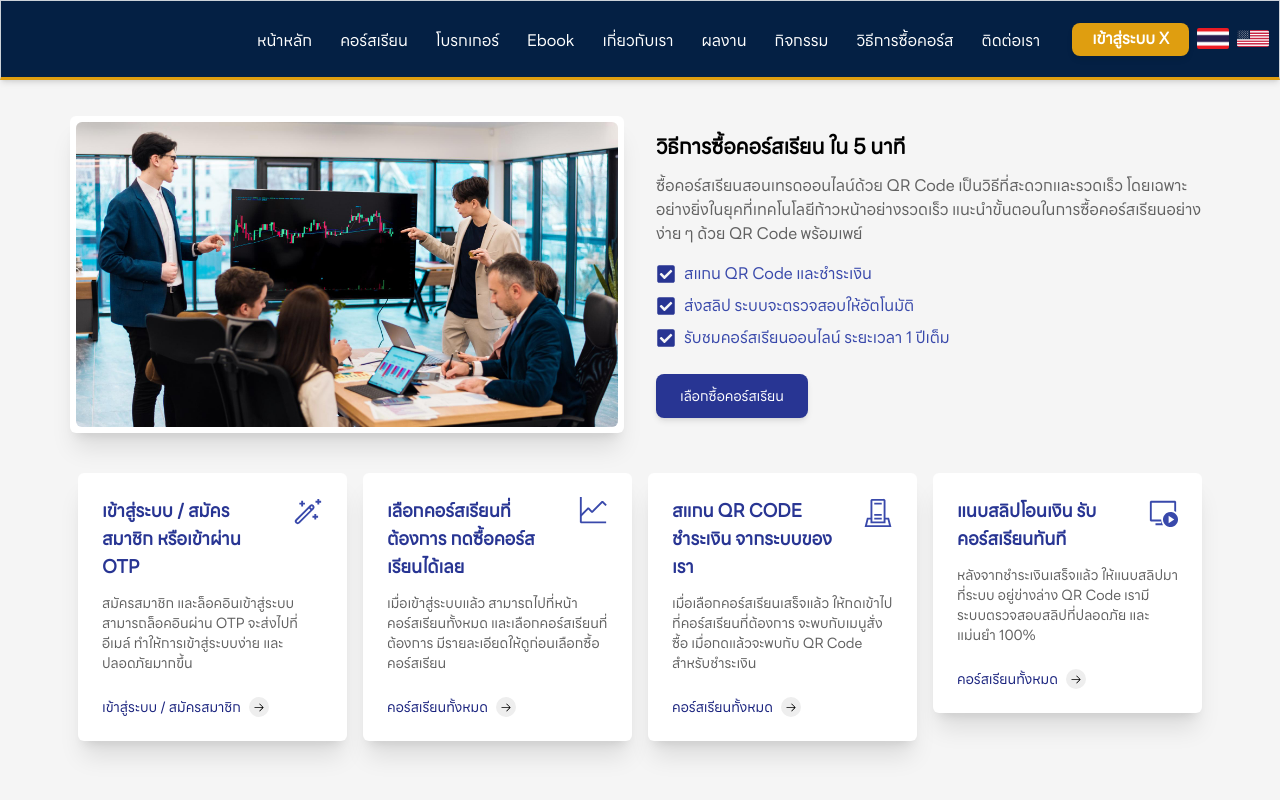
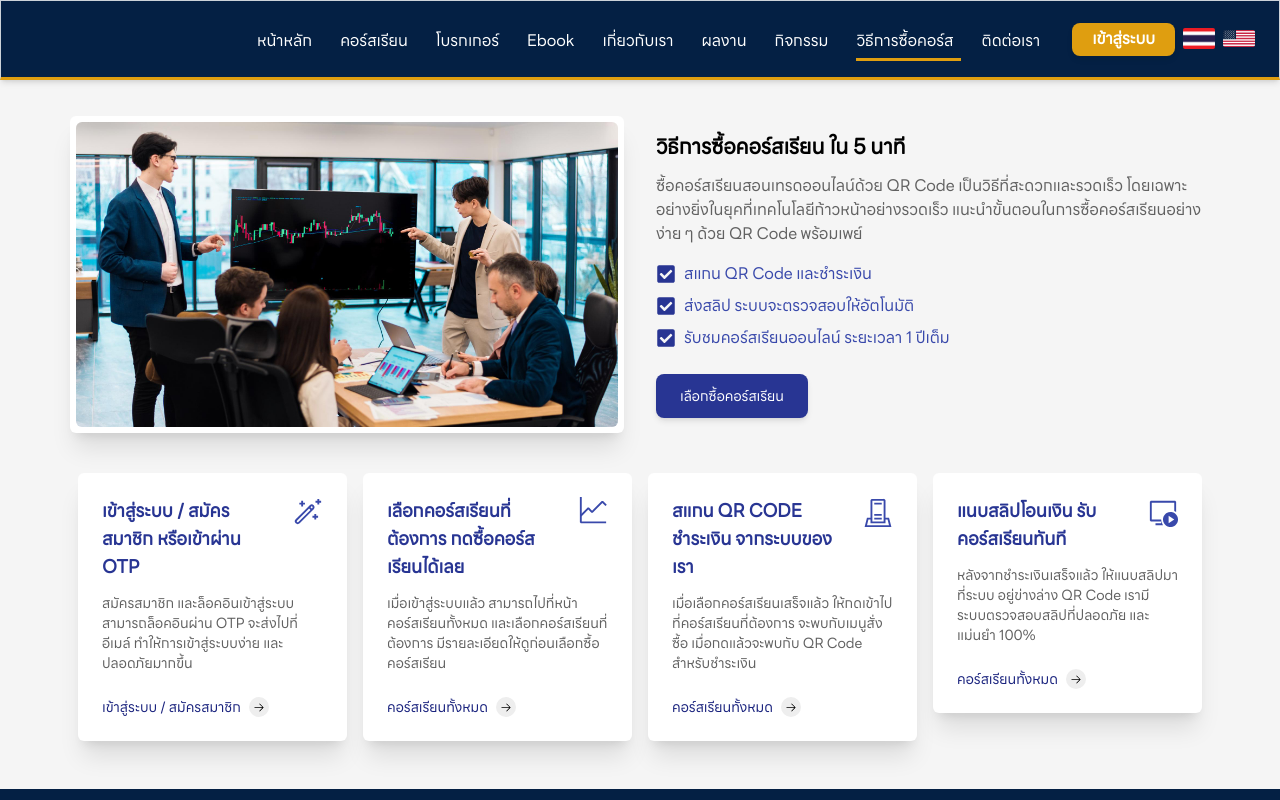
Before and after one commit to devsriwararak/demo-courses-online-dev, a Next.js app: page /en/home/bycourse in a window 1280 px wide. Shown: the top 800 px of the page. Built offline with nearby package versions, Linux system fonts and the light colour scheme.

Commit message:
25-11-2567-v-1

```diff
--- a/app/[locale]/home/about/page.tsx
+++ b/app/[locale]/home/about/page.tsx
@@ -11,11 +11,12 @@ import { VscVmActive } from "react-icons/vsc";
 import { MdAppShortcut } from "react-icons/md";
 
 
-
-
 import Link from "next/link";
+import { useLocale } from "next-intl";
 
 export default function Page() {
+  const locale = useLocale()
+
   return (
     <div className="">
       {/* Location 1 */}
@@ -83,7 +84,9 @@ export default function Page() {
           </div>
 
           <div className=" flex flex-col lg:flex-row gap-6 items-start lg:items-center mt-4">
+            <Link href={`/${locale}/home/course`} >
             <Button className="text-sm bg-indigo-900">คอร์สเรียนทั้งหมด</Button>
+            </Link>
             <div className="flex flex-row gap-3">
               <Link href="xxx">
                 <FaFacebookSquare
@@ -144,7 +147,7 @@ export default function Page() {
                     เพื่อให้เข้าใจพื้นฐานก่อนเริ่มต้นเทรด
                   </p>
                   <div className="mt-4 text-indigo-800 font-semibold">
-                    <Link href="/home/activity">กิจกรรมล่าสุด</Link>
+                    <Link href={`/${locale}/home/activity`}>กิจกรรมล่าสุด</Link>
                   </div>
                 </section>
               </div>
@@ -170,7 +173,7 @@ export default function Page() {
                     และการวางแผนการลงทุนอย่างมีระบบเพื่อเพิ่มโอกาสในการทำกำไร
                   </p>
                   <div className="mt-4 text-indigo-800 font-semibold">
-                    <Link href="/home/activity">กิจกรรมล่าสุด</Link>
+                    <Link href={`/${locale}/home/activity`}>กิจกรรมล่าสุด</Link>
                   </div>
                 </section>
               </div>
@@ -191,7 +194,7 @@ export default function Page() {
                     ที่ช่วยในการตัดสินใจลงทุน
                   </p>
                   <div className="mt-4 text-indigo-800 font-semibold">
-                    <Link href="/home/activity">กิจกรรมล่าสุด</Link>
+                    <Link href={`/${locale}/home/activity`}>กิจกรรมล่าสุด</Link>
                   </div>
                 </section>
               </div>
--- a/app/[locale]/home/broker/page.tsx
+++ b/app/[locale]/home/broker/page.tsx
@@ -1,11 +1,13 @@
 "use client";
 import { Button } from "@material-tailwind/react";
+import { useLocale } from "next-intl";
 import Image from "next/image";
 import Link from "next/link";
 import { FaCheckSquare, FaChevronRight } from "react-icons/fa";
 import { FaApple, FaGooglePlay, FaCheck } from "react-icons/fa";
 
 export default function Page() {
+  const locale = useLocale()
   return (
     <div className="">
       <div className="flex flex-col lg:flex-row gap-3 items-end mx-auto container px-6 md:px-20 py-14 lg:py-20">
@@ -139,7 +141,7 @@ export default function Page() {
                 </li>
               </ul>
               <div className="mt-4 flex flex-row gap-2 justify-end items-center">
-                <Link href="/home/course" className="text-gray-900 font-semibold text-sm">
+                <Link href={`/${locale}/home/course`} className="text-gray-900 font-semibold text-sm">
                   คอร์สเรียนทั้งหมด
                 </Link>
                 <FaChevronRight
--- a/app/[locale]/home/bycourse/page.tsx
+++ b/app/[locale]/home/bycourse/page.tsx
@@ -1,5 +1,6 @@
 "use client";
 import { Button } from "@material-tailwind/react";
+import { useLocale } from "next-intl";
 import Image from "next/image";
 import Link from "next/link";
 import { FaCheckSquare } from "react-icons/fa";
@@ -7,6 +8,7 @@ import { VscArrowRight, VscGraphLine, VscServerEnvironment, VscVmRunning, VscWan
 
 export default function Page() {
   const image_1 = "/bycourse_1.webp";
+  const locale = useLocale()
 
   const data = [
     {
@@ -23,7 +25,7 @@ export default function Page() {
       icon: <VscGraphLine size={30} className="text-indigo-600" />,
       dec: "เมื่อเข้าสู่ระบบแล้ว สามารถไปที่หน้าคอร์สเรียนทั้งหมด และเลือกคอร์สเรียนที่ต้องการ มีรายละเอียดให้ดูก่อนเลือกซื้อคอร์สเรียน",
       button: "คอร์สเรียนทั้งหมด",
-      link:"/home/course"
+      link:`/${locale}/home/course`
     },
     {
       id: 2,
@@ -31,7 +33,7 @@ export default function Page() {
       icon: <VscServerEnvironment size={30} className="text-indigo-600" />,
       dec: "เมื่อเลือกคอร์สเรียนเสร็จแล้ว ให้กดเข้าไปที่คอร์สเรียนที่ต้องการ จะพบกับเมนูสั่งซื้อ เมื่อกดแล้วจะพบกับ QR Code สำหรับชำระเงิน",
       button: "คอร์สเรียนทั้งหมด",
-      link:"/home/course"
+      link:`/${locale}/home/course`
     },
     {
       id: 3,
@@ -39,7 +41,7 @@ export default function Page() {
       icon: <VscVmRunning size={30} className="text-indigo-600" />,
       dec: "หลังจากชำระเงินเสร็จแล้ว ให้แนบสลิปมาที่ระบบ อยู่ข่างล่าง QR Code เรามีระบบตรวจสอบสลิปที่ปลอดภัย และแม่นยำ 100% ",
       button: "คอร์สเรียนทั้งหมด",
-      link:"/home/course"
+      link:`/${locale}/home/course`
     },
   ];
   return (
@@ -78,7 +80,7 @@ export default function Page() {
             </li>
           </ul>
           <Button size="md" className="mt-6 bg-indigo-800 text-sm">
-            <Link href="/home/course">เลือกซื้อคอร์สเรียน </Link>
+            <Link href={`/${locale}/home/course`}>เลือกซื้อคอร์สเรียน </Link>
           </Button>
         </section>
       </div>
--- a/app/[locale]/home/ebook/page.tsx
+++ b/app/[locale]/home/ebook/page.tsx
@@ -28,6 +28,7 @@ export default function Page() {
   const [searchQuery, setSearchQuery] = useState("");
   const [page, setPage] = useState(1);
   const router = useRouter();
+
 
   const fetchData = async () => {
     try {
@@ -89,7 +90,7 @@ export default function Page() {
         <div className="flex flex-wrap ">
           {data?.map((item: any, index: any) => (
             <div className="w-full lg:w-1/5 p-2 " key={item.id} >
-              <Link href={item.link} >
+              <Link href={item.link} target="_bank" >
                 <Card
                   key={index}
                   className=" rounded-md w-full mt-2 flex flex-col justify-between  cursor-pointer shadow-xl transition-transform transform hover:scale-105 hover:shadow-2xl hover:translate-y-2"
--- a/app/[locale]/home/layout.tsx
+++ b/app/[locale]/home/layout.tsx
@@ -16,7 +16,7 @@ export default function Layout({ children, params }: { children: React.ReactNode
       <div className="flex-grow -mt-1">
       {children}
       </div>
-      {/* <Part8 /> */}
+      <Part8 />
     </div>
   );
 }
--- a/app/components/home/header.tsx
+++ b/app/components/home/header.tsx
@@ -12,6 +12,7 @@ import { IoMenu } from "react-icons/io5";
 import { useRouter, usePathname, useSearchParams } from "next/navigation";
 import Image from "next/image";
 import Link from "next/link";
+
 
 const navItems = [
   { href: "/home", label: "หน้าหลัก" },
@@ -88,8 +89,7 @@ export function HeaderHome({ locale }: { locale: string }) {
   const router = useRouter();
   const currentPath = usePathname();
   const searchParams = useSearchParams();
-  const lang_1 = "../../../public/th.png";
-  const lang_2 = "../../../public/en.png";
+// const locale22 = useLocale()
 
   // const changeLanguage = (lang: string) => {
   //   const params = searchParams ? `?${searchParams.toString()}` : "";
@@ -125,7 +125,7 @@ export function HeaderHome({ locale }: { locale: string }) {
         {navItems.map((item) => (
           <NavItem
             key={item.href}
-            href={item.href}
+            href={`/${locale}${item.href}`}
             label={item.label}
             currentPath={currentPath}
             onClick={handleNavigation}
@@ -137,7 +137,7 @@ export function HeaderHome({ locale }: { locale: string }) {
   );
 
 
-
+  {}
   const changeLanguage = (locale: string) => {
     const normalizationPath = currentPath.replace(/^\/(th|en)/,"")
     router.push(`/${locale}/${normalizationPath}`);
@@ -163,7 +163,7 @@ export function HeaderHome({ locale }: { locale: string }) {
         )} */}
 
         <div className="flex flex-row  items-center justify-between gap-4 ">
-          <div className=" w-full    ">
+          <div className=" w-full     ">
             <Link href="/home">
               <Image
                 src={"/logo_3.png"}
@@ -174,13 +174,13 @@ export function HeaderHome({ locale }: { locale: string }) {
               />
             </Link>
           </div>
-          <div className="w-full  ">
+          <div className="w-full   ">
             <div className="flex items-center xl:gap-2 whitespace-nowrap">
               <div className="mr-4 hidden   lg:block">{navList}</div>
               <div className="flex rounded-lg gap-2">
                 <div className="w-full">
                   <HeaderButton href="/login" variant="gradient">
-                    เข้าสู่ระบบ x
+                    เข้าสู่ระบบ
                   </HeaderButton>
                 </div>
 
--- a/app/components/home/home.tsx
+++ b/app/components/home/home.tsx
@@ -17,7 +17,6 @@ const HomePage: React.FC = () => {
       <Part5 />
       <Part6 />
       <Part7 /> */}
-      <Part8 />
     </div>
   );
 };
--- a/app/components/home/mainactivity.tsx
+++ b/app/components/home/mainactivity.tsx
@@ -1,5 +1,6 @@
 "use client";
 import axios from "axios";
+import { useLocale } from "next-intl";
 import Image from "next/image";
 import Link from "next/link";
 import React, { useState, useEffect } from "react";
@@ -18,6 +19,7 @@ const ActivityPage = () => {
   const [data, setData] = useState<any>(null);
   const [page, setPage] = useState(1);
   const [totalPages, setTotalPages] = useState(1);
+  const locale = useLocale()
 
   const fetchData = async () => {
     const requestData = {
@@ -97,7 +99,7 @@ const ActivityPage = () => {
               key={index}
               className="bg-white pb-3 shadow-md rounded-md flex flex-col justify-between"
             >
-              <Link href={`/home/activity/${activity?.id}`}>
+              <Link href={`/${locale}/home/activity/${activity?.id}`}>
                 <Image
                   src={`${process.env.NEXT_PUBLIC_IMAGE_API}/images/${activity?.image_title}`}
                   alt={activity?.image_title}
--- a/app/components/home/maincourse.tsx
+++ b/app/components/home/maincourse.tsx
@@ -1,6 +1,7 @@
 "use client";
 import { Input, Option, Radio, Select } from "@material-tailwind/react";
 import axios from "axios";
+import { useLocale } from "next-intl";
 import Image from "next/image";
 import Link from "next/link";
 import React, { useState, useEffect } from "react";
@@ -29,6 +30,7 @@ const CoursesPage: React.FC = () => {
   const [search, setSearch] = useState<string>("");
   const [selectType, setSelectType] = useState<any>("");
   const [selectTypeName, setSelectTypeName] = useState<any>("");
+  const locale = useLocale()
 
   // ฟังก์ชันดึงข้อมูลจาก API โดยรับชนิดข้อมูลที่ชัดเจน
   const fetchData = async (): Promise<{ data: Course[] } | undefined> => {
@@ -212,7 +214,7 @@ const CoursesPage: React.FC = () => {
               key={course.id}
               className="bg-white border border-gray-100 pb-3 shadow-sm rounded-md flex flex-col justify-between"
             >
-              <Link href={`/home/course/${course.id}`}>
+              <Link href={`/${locale}/home/course/${course.id}`}>
                 <Image
                   src={`${process.env.NEXT_PUBLIC_IMAGE_API}/images/${course.image}`}
                   alt={course.title}
--- a/app/components/home/newssidebar.tsx
+++ b/app/components/home/newssidebar.tsx
@@ -5,6 +5,7 @@ import parse from "html-react-parser";
 import React, { useEffect, useState } from "react";
 import Link from "next/link";
 import { truncateText } from "@/app/libs/TruncateText";
+import { useLocale } from "next-intl";
 
 // กำหนดโครงสร้างของข้อมูลข่าว
 interface NewsItem {
@@ -24,6 +25,7 @@ interface NewsSidebarProps {
 
 const NewsSidebar: React.FC<NewsSidebarProps> = ({ id, name, title }) => {
   const [newsData, setNewsData] = useState<NewsItem[]>([]);
+  const locale = useLocale()
 
   // ฟังก์ชันดึงข้อมูลข่าวจาก API
   const fetchNews = async () => {
@@ -77,7 +79,7 @@ const NewsSidebar: React.FC<NewsSidebarProps> = ({ id, name, title }) => {
 
       <ul className=" mt-2">
         {newsData.map((newsItem, index) => (
-          <Link href={`/home/${getLink(name)}/${newsItem.id}`} key={index}>
+          <Link href={`/${locale}/home/${getLink(name)}/${newsItem.id}`} key={index}>
             <li className="flex flex-col lg:flex-row gap-2 py-6 md:py-8 lg:py-4 border-b border-gray-200 hover:bg-gray-100">
               <section className=" w-full lg:w-1/3">
                 <div className="relative w-full h-44 lg:h-20">
--- a/app/components/home/portfolio.tsx
+++ b/app/components/home/portfolio.tsx
@@ -1,5 +1,6 @@
 "use client";
 import axios from "axios";
+import { useLocale } from "next-intl";
 import Image from "next/image";
 import Link from "next/link";
 import React, { useState, useEffect } from "react";
@@ -19,6 +20,7 @@ const PortfolioPage = () => {
   const [page, setPage] = useState(1);
   const [totalPages, setTotalPages] = useState(1);
   const [type, setType] = useState(0);
+  const locale = useLocale()
 
   const fetchData = async () => {
     const requestData = {
@@ -119,7 +121,7 @@ const PortfolioPage = () => {
               className="bg-white shadow-lg rounded-2xl overflow-hidden hover:shadow-2xl transition-shadow duration-300 flex flex-col lg:flex-row"
             >
               <Link
-                href={`/home/portfolio/${portfolio?.id}`}
+                href={`/${locale}/home/portfolio/${portfolio?.id}`}
                 className="lg:w-2/5"
               >
                 <Image
```
